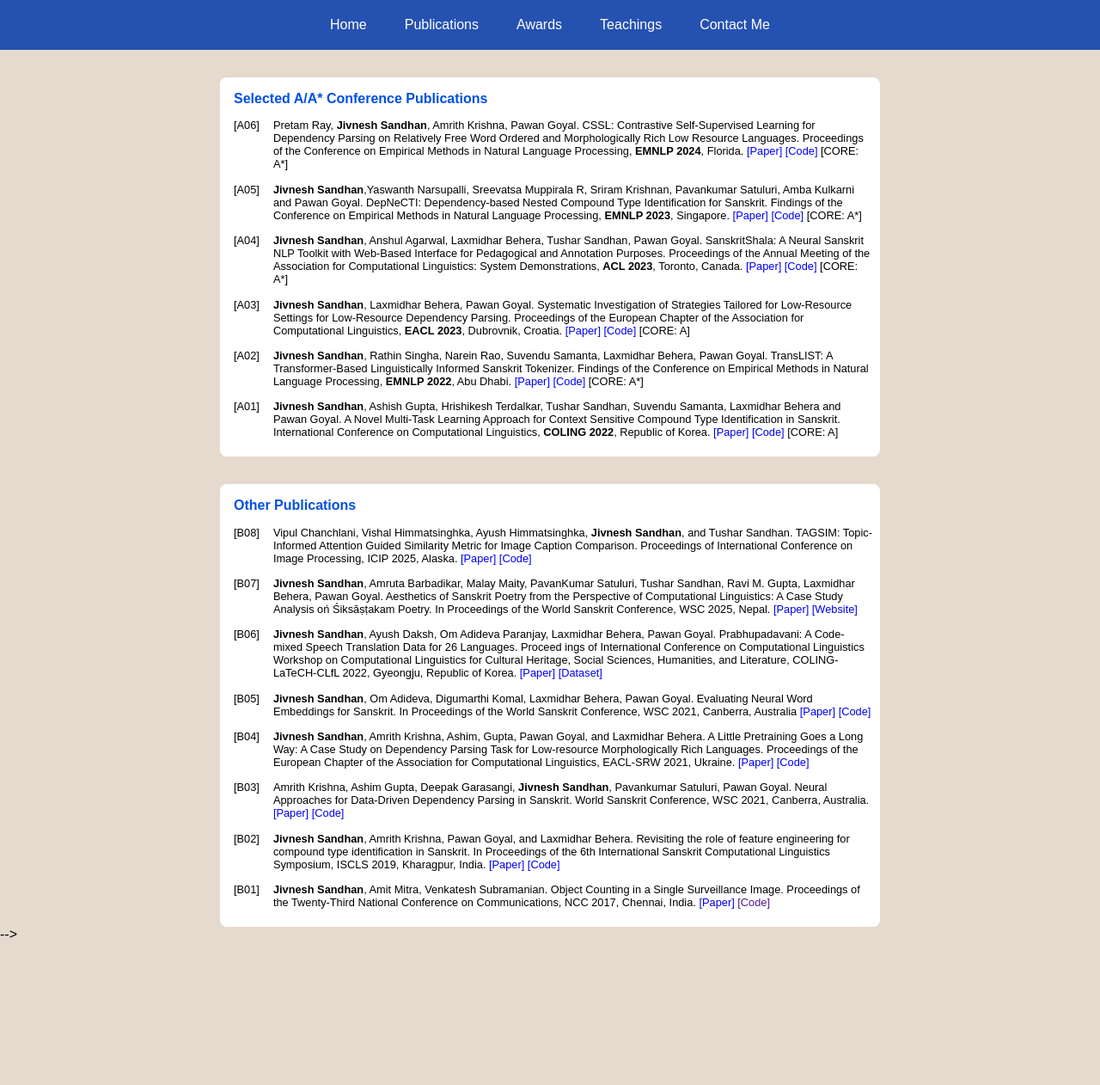
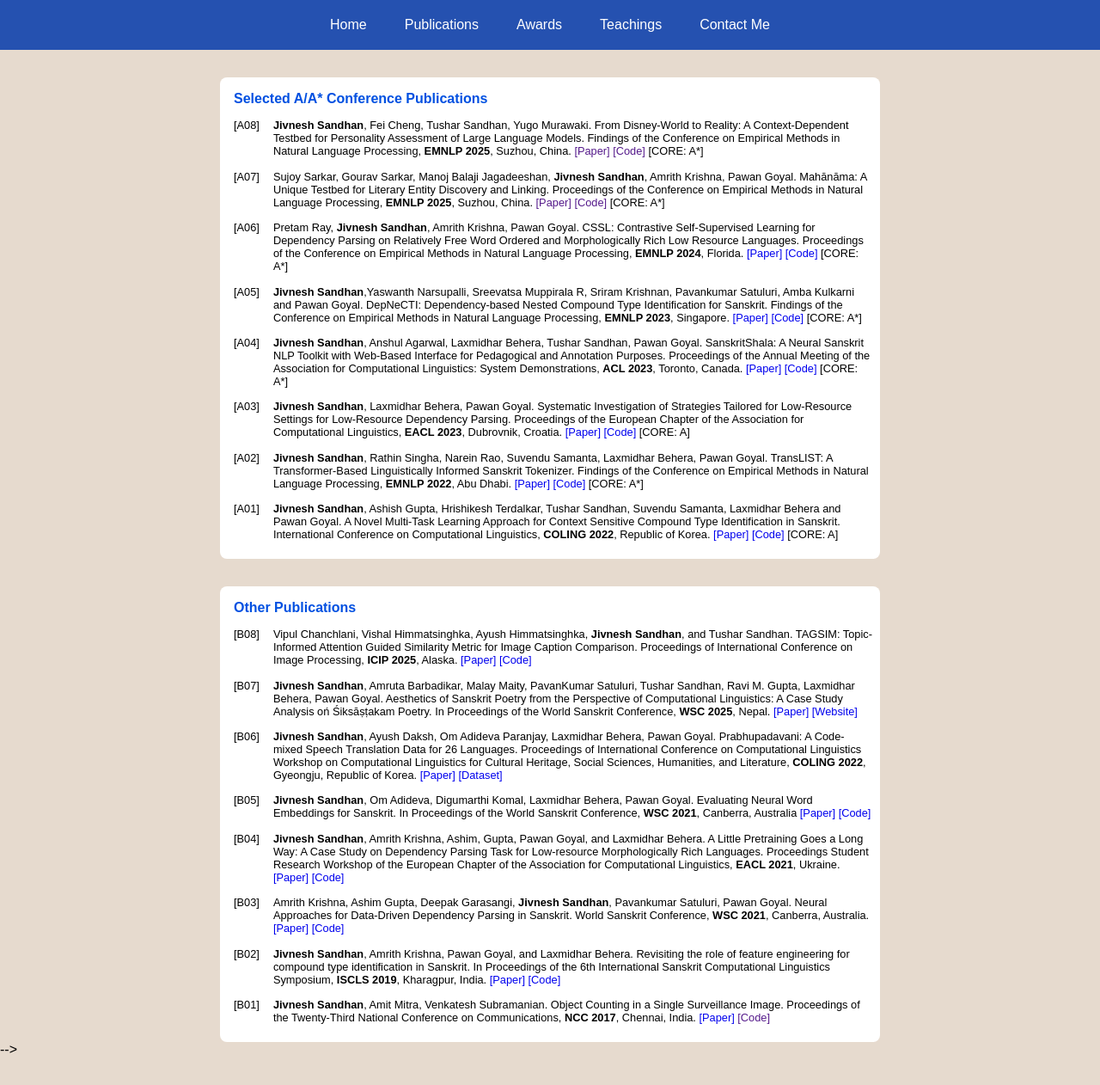
Before and after one commit to Jivnesh/jivnesh.github.io, a website: page publications.html in a window 1280 px wide. Shown: the whole page at 86% size. Before the commit the page ends 1128 px from the top, so only its background shows below. Drawn offline with nearby package versions, Linux system fonts and the light colour scheme.

Commit message:
updated publications

```diff
--- a/publications.html
+++ b/publications.html
@@ -40,7 +40,16 @@
     <div class="publications__data2">
       <p class="publications__data2__title">Selected A/A* Conference Publications</p>
       <div class="publications__data2__content">
+        <span>
+          <p>[A08]</p>
+          <p><b>Jivnesh Sandhan</b>, Fei Cheng, Tushar Sandhan, Yugo Murawaki. From Disney-World to Reality: A Context-Dependent Testbed for Personality Assessment of Large Language Models. Findings of the Conference on Empirical Methods in Natural Language Processing, <b>EMNLP 2025</b>, Suzhou, China. <a href="">[Paper]</a> <a href=""> [Code]</a> [CORE: A*]</p>
+        </span>
 
+        <span>
+          <p>[A07]</p>
+          <p>Sujoy Sarkar, Gourav Sarkar, Manoj Balaji Jagadeeshan, <b>Jivnesh Sandhan</b>, Amrith Krishna, Pawan Goyal. Mahānāma: A Unique Testbed for Literary Entity Discovery and Linking. Proceedings of the Conference on Empirical
+            Methods in Natural Language Processing, <b>EMNLP 2025</b>, Suzhou, China. <a href="">[Paper]</a> <a href=""> [Code]</a> [CORE: A*]</p>
+        </span>
         <span>
           <p>[A06]</p>
           <p>Pretam Ray, <b>Jivnesh Sandhan</b>, Amrith Krishna, Pawan Goyal. CSSL: Contrastive Self-Supervised Learning for Dependency Parsing on Relatively Free Word Ordered and Morphologically Rich Low Resource Languages. Proceedings of the Conference on Empirical
@@ -85,45 +94,43 @@
         <span>
           <p>[B08]</p>
           <p>Vipul Chanchlani, Vishal Himmatsinghka, Ayush Himmatsinghka, <b>Jivnesh Sandhan</b>, and
-            Tushar Sandhan. TAGSIM: Topic-Informed Attention Guided Similarity Metric for Image Caption Comparison. Proceedings of International Conference on Image Processing, ICIP 2025, Alaska. <a href="https://drive.google.com/file/d/1sQL99ssYm5wUzRZElJrgFtU6Qqhp8yUt/edit">[Paper]</a> <a href="https://github.com/vipul124/TAGSim"> [Code]</a> </p>
+            Tushar Sandhan. TAGSIM: Topic-Informed Attention Guided Similarity Metric for Image Caption Comparison. Proceedings of International Conference on Image Processing, <b>ICIP 2025</b>, Alaska. <a href="https://drive.google.com/file/d/1sQL99ssYm5wUzRZElJrgFtU6Qqhp8yUt/edit">[Paper]</a> <a href="https://github.com/vipul124/TAGSim"> [Code]</a> </p>
         </span>
         <span>
           <p>[B07]</p>
-          <p> <b>Jivnesh Sandhan</b>, Amruta Barbadikar, Malay Maity, PavanKumar Satuluri, Tushar Sandhan, Ravi M. Gupta, Laxmidhar Behera, Pawan Goyal. Aesthetics of Sanskrit Poetry from
-            the Perspective of Computational Linguistics: A Case Study Analysis oń Śiksāṣṭakam Poetry. In Proceedings of the World Sanskrit Conference, WSC 2025, Nepal. <a href="https://aclanthology.org/2025.wsc-csdh.2/">[Paper]</a> <a href="https://sanskritshala.github.io/shikshastakam/"> [Website]</a></p>
+          <p> <b>Jivnesh Sandhan</b>, Amruta Barbadikar, Malay Maity, PavanKumar Satuluri, Tushar Sandhan, Ravi M. Gupta, Laxmidhar Behera, Pawan Goyal. Aesthetics of Sanskrit Poetry from the Perspective of Computational Linguistics: A Case Study Analysis oń Śiksāṣṭakam Poetry. In Proceedings of the World Sanskrit Conference, <b>WSC 2025</b>, Nepal. <a href="https://aclanthology.org/2025.wsc-csdh.2/">[Paper]</a> <a href="https://sanskritshala.github.io/shikshastakam/"> [Website]</a></p>
         </span>
         <span>
           <p>[B06]</p>
           <p><b>Jivnesh Sandhan</b>, Ayush Daksh, Om Adideva Paranjay, Laxmidhar Behera, Pawan Goyal.
-            Prabhupadavani: A Code-mixed Speech Translation Data for 26 Languages. Proceed
-            ings of International Conference on Computational Linguistics Workshop on Computational
-            Linguistics for Cultural Heritage, Social Sciences, Humanities, and Literature, COLING-LaTeCH-CLfL 2022, Gyeongju, Republic of Korea. <a href="https://aclanthology.org/2022.latechclfl-1.4/">[Paper]</a> <a href="https://github.com/frozentoad9/CMST"> [Dataset]</a> </p>
+            Prabhupadavani: A Code-mixed Speech Translation Data for 26 Languages. Proceedings of International Conference on Computational Linguistics Workshop on Computational
+            Linguistics for Cultural Heritage, Social Sciences, Humanities, and Literature, <b>COLING 2022</b>, Gyeongju, Republic of Korea. <a href="https://aclanthology.org/2022.latechclfl-1.4/">[Paper]</a> <a href="https://github.com/frozentoad9/CMST"> [Dataset]</a> </p>
         </span>
         <span>
           <p>[B05]</p>
-          <p><b>Jivnesh Sandhan</b>, Om Adideva, Digumarthi Komal, Laxmidhar Behera, Pawan Goyal. Evaluating Neural Word Embeddings for Sanskrit. In Proceedings of the World Sanskrit Conference, WSC 2021, Canberra, Australia <a href="https://aclanthology.org/2023.wsc-csdh.2/">[Paper]</a> <a href="https://github.com/Jivnesh/EvalSan"> [Code]</a></p>
+          <p><b>Jivnesh Sandhan</b>, Om Adideva, Digumarthi Komal, Laxmidhar Behera, Pawan Goyal. Evaluating Neural Word Embeddings for Sanskrit. In Proceedings of the World Sanskrit Conference, <b>WSC 2021</b>, Canberra, Australia <a href="https://aclanthology.org/2023.wsc-csdh.2/">[Paper]</a> <a href="https://github.com/Jivnesh/EvalSan"> [Code]</a></p>
         </span>
         <span>
           <p>[B04]</p>
           <p><b>Jivnesh Sandhan</b>, Amrith Krishna, Ashim, Gupta, Pawan Goyal, and Laxmidhar Behera.
-            A Little Pretraining Goes a Long Way: A Case Study on Dependency Parsing Task for Low-resource Morphologically Rich Languages. Proceedings of the European Chapter of the
-            Association for Computational Linguistics, EACL-SRW 2021, Ukraine. <a href="https://aclanthology.org/2021.eacl-srw.16/">[Paper]</a> <a href="https://github.com/Jivnesh/LCM"> [Code]</a></p>
+            A Little Pretraining Goes a Long Way: A Case Study on Dependency Parsing Task for Low-resource Morphologically Rich Languages. Proceedings Student Research Workshop of the European Chapter of the
+            Association for Computational Linguistics, <b>EACL 2021</b>, Ukraine. <a href="https://aclanthology.org/2021.eacl-srw.16/">[Paper]</a> <a href="https://github.com/Jivnesh/LCM"> [Code]</a></p>
         </span>
         <span>
           <p>[B03]</p>
           <p>Amrith Krishna, Ashim Gupta, Deepak Garasangi, <b>Jivnesh Sandhan</b>, Pavankumar Satuluri, Pawan Goyal. Neural Approaches for Data-Driven Dependency Parsing in Sanskrit.
-            World Sanskrit Conference, WSC 2021, Canberra, Australia. <a href="https://aclanthology.org/2023.wsc-csdh.1/">[Paper]</a> <a href="https://github.com/krishnamrith12/wscAnalysis"> [Code]</a></p>
+            World Sanskrit Conference, <b>WSC 2021</b>, Canberra, Australia. <a href="https://aclanthology.org/2023.wsc-csdh.1/">[Paper]</a> <a href="https://github.com/krishnamrith12/wscAnalysis"> [Code]</a></p>
         </span>
         <span>
           <p>[B02]</p>
           <p><b>Jivnesh Sandhan</b>, Amrith Krishna, Pawan Goyal, and Laxmidhar Behera. Revisiting the
             role of feature engineering for compound type identification in Sanskrit. In Proceedings of
-            the 6th International Sanskrit Computational Linguistics Symposium, ISCLS 2019, Kharagpur, India. <a href="https://aclanthology.org/W19-7503/">[Paper]</a> <a href="https://github.com/Jivnesh/ISCLS-19"> [Code]</a> </p>
+            the 6th International Sanskrit Computational Linguistics Symposium, <b>ISCLS 2019</b>, Kharagpur, India. <a href="https://aclanthology.org/W19-7503/">[Paper]</a> <a href="https://github.com/Jivnesh/ISCLS-19"> [Code]</a> </p>
         </span>
         <span>
           <p>[B01]</p>
           <p><b>Jivnesh Sandhan</b>, Amit Mitra, Venkatesh Subramanian. Object Counting in a Single Surveillance Image. Proceedings of the Twenty-Third National Conference on Communications,
-            NCC 2017, Chennai, India. <a href="https://ieeexplore.ieee.org/document/8077076">[Paper]</a> <a href=""> [Code]</a></p>
+            <b>NCC 2017</b>, Chennai, India. <a href="https://ieeexplore.ieee.org/document/8077076">[Paper]</a> <a href=""> [Code]</a></p>
         </span>
       </div>
     </div>
```
Also changed, not shown: index.html (+1 -0 lines).
